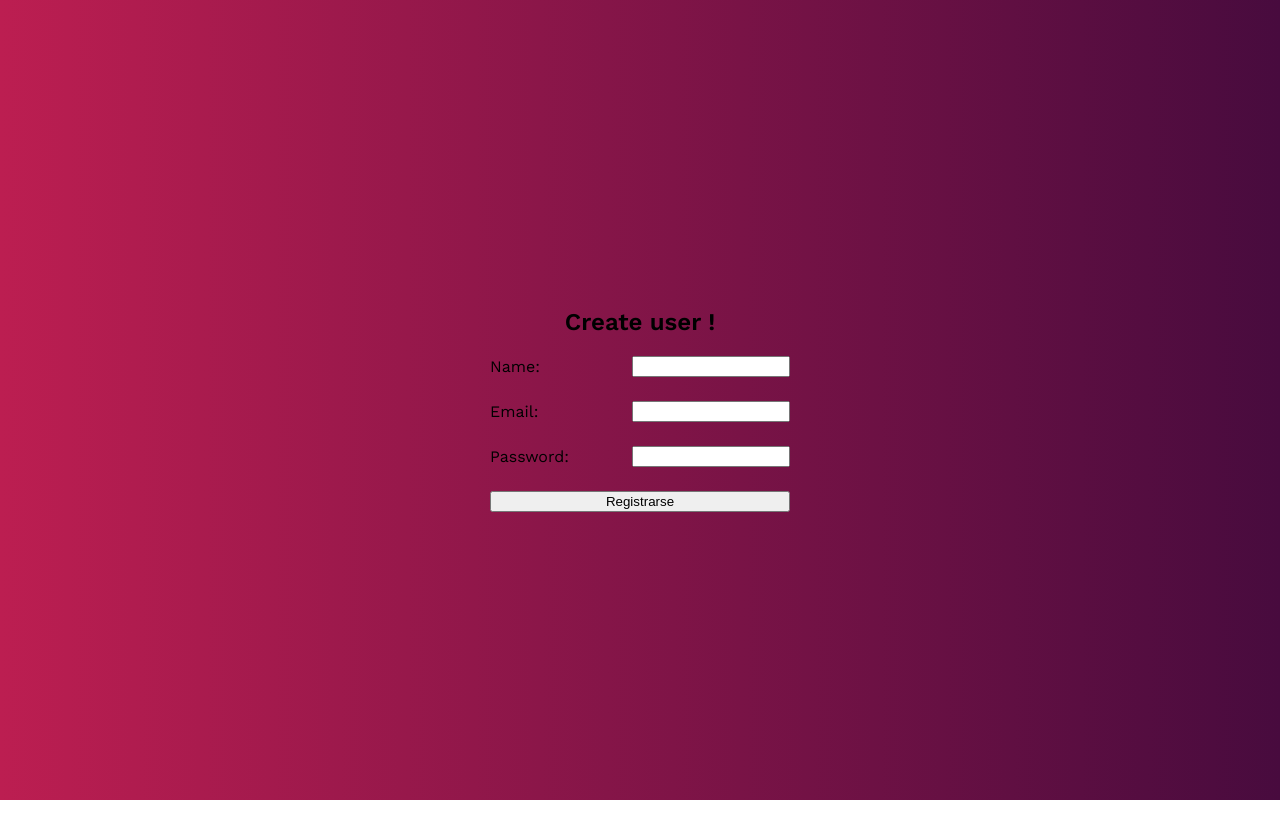
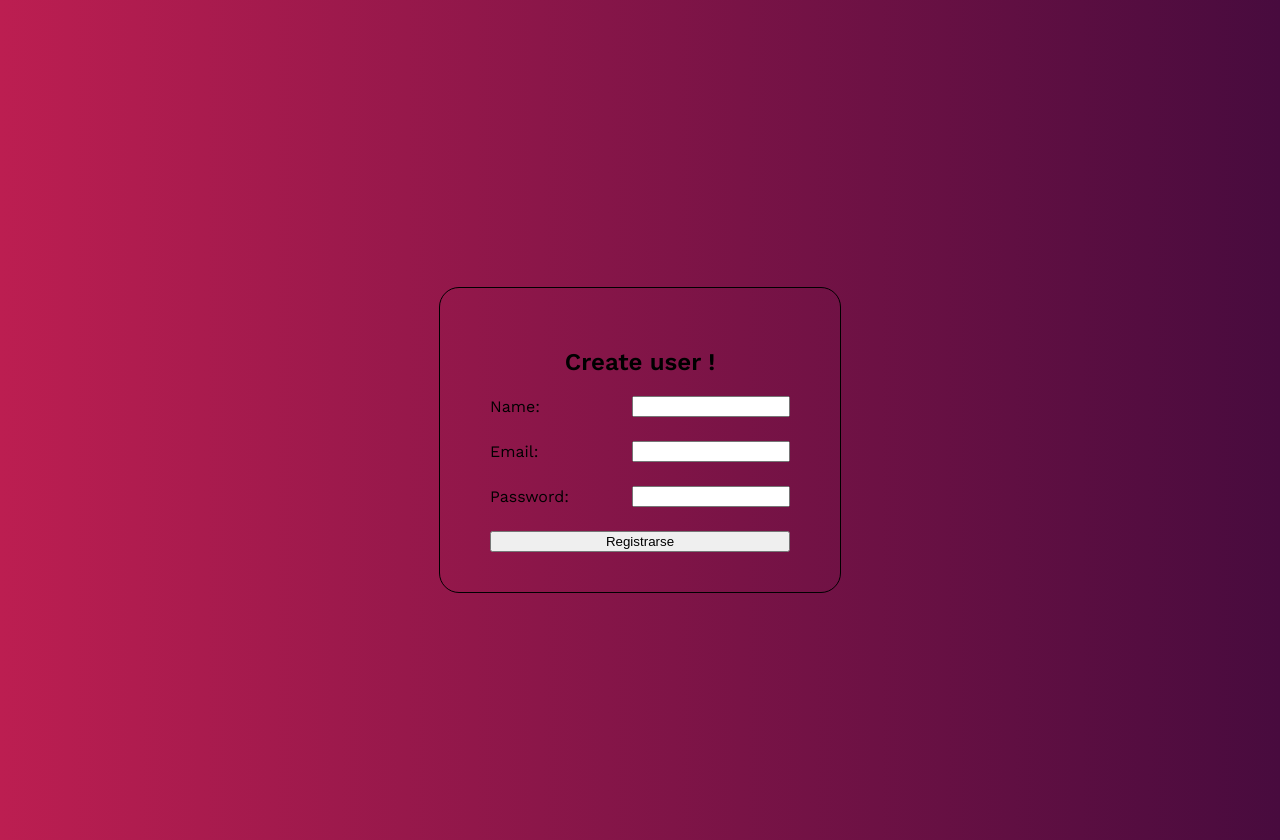
Before and after one commit to pabloSre/app-login, a React (Create React App) app: page /register in a window 1280 px wide. Before the commit the page ends 800 px from the top, so only its background shows below. Built offline with nearby package versions, Linux system fonts and the light colour scheme.

Commit message:
mando filtro al container

```diff
--- a/package.json
+++ b/package.json
@@ -8,6 +8,7 @@
     "@testing-library/user-event": "^13.5.0",
     "react": "^18.2.0",
     "react-dom": "^18.2.0",
+    "react-icons": "^4.9.0",
     "react-router-dom": "^5.3.4",
     "react-scripts": "5.0.1",
     "web-vitals": "^2.1.4"
--- a/src/App.css
+++ b/src/App.css
@@ -1,38 +1,6 @@
-.App {
-  text-align: center;
+:root {
+  --violeta: #480b3E;
+  --rosa: #BC1E51;
+  --amarillo: #F1B813;
+  --beige: rgb(248, 206, 213);
 }
-
-.App-logo {
-  height: 40vmin;
-  pointer-events: none;
-}
-
-@media (prefers-reduced-motion: no-preference) {
-  .App-logo {
-    animation: App-logo-spin infinite 20s linear;
-  }
-}
-
-.App-header {
-  background-color: #282c34;
-  min-height: 100vh;
-  display: flex;
-  flex-direction: column;
-  align-items: center;
-  justify-content: center;
-  font-size: calc(10px + 2vmin);
-  color: white;
-}
-
-.App-link {
-  color: #61dafb;
-}
-
-@keyframes App-logo-spin {
-  from {
-    transform: rotate(0deg);
-  }
-  to {
-    transform: rotate(360deg);
-  }
-}
--- a/src/CreateUser.css
+++ b/src/CreateUser.css
@@ -3,10 +3,14 @@
   justify-content: center;
   align-items: center;
   width: auto;
-  height: 100vh;
+  margin-top: 40px;
+  height: 800px;
 }
 .Form-create-user {
   width: 300px;
+  border: 1px solid black;
+  padding: 40px 50px 40px 50px;
+  border-radius: 20px;
 }
 .Title-create-user {
   margin-top: 20px;
```
Also changed, not shown: 1 other file (tests, documents, lock files or other folders).
